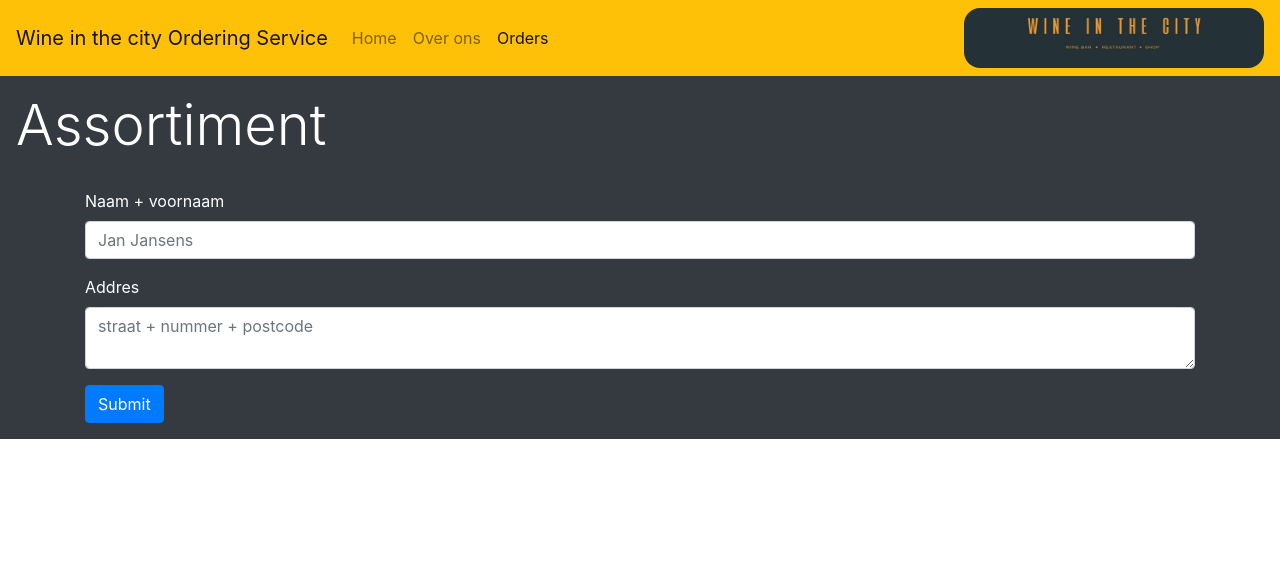
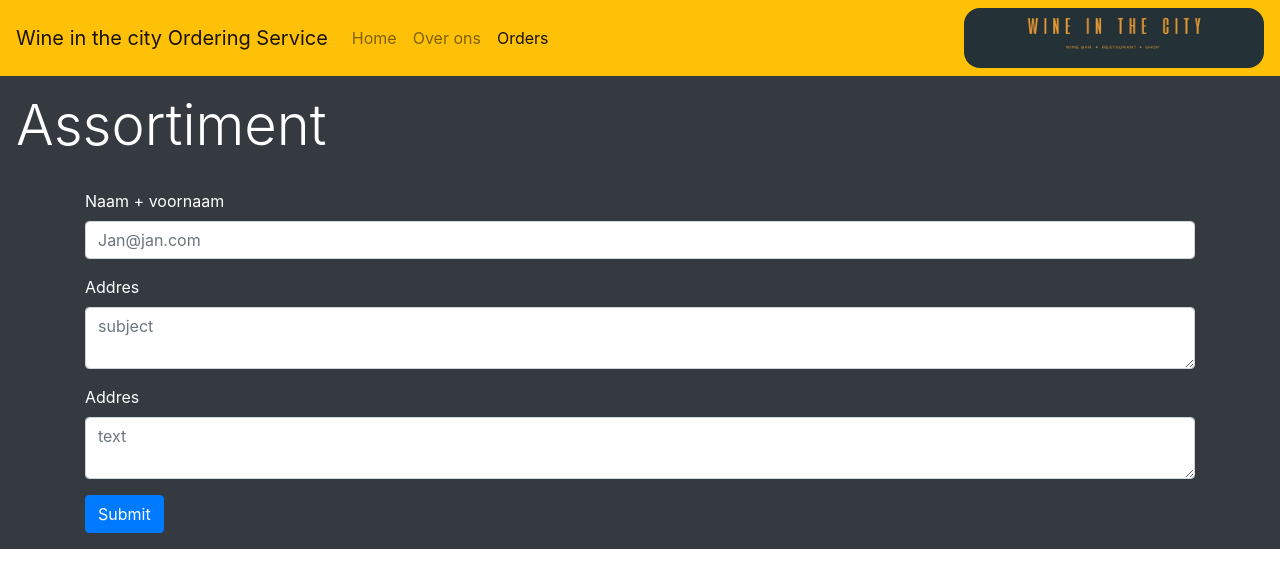
Before and after one commit to ben-student/WITC, an Angular app: page /orders in a window 1280 px wide. Shown: the top 588 px of the page. Built offline with nearby package versions, Linux system fonts and the light colour scheme.

Commit message:
changed port on localhost http

```diff
--- a/src/app/app.module.ts
+++ b/src/app/app.module.ts
@@ -6,6 +6,7 @@ import { AppComponent } from './app.component';
 import { OrdersComponent } from './orders/orders.component';
 import { HeaderComponent } from './header/header.component';
 import { AboutComponent } from './about/about.component';
+import { HttpClientModule} from '@angular/common/http';
 
 @NgModule({
   declarations: [
@@ -18,7 +19,8 @@ import { AboutComponent } from './about/about.component';
   imports: [
     BrowserModule,
     AppRoutingModule,
-    ReactiveFormsModule
+    ReactiveFormsModule,
+    HttpClientModule
   ],
   providers: [],
   bootstrap: [AppComponent]
--- /dev/null
+++ b/src/app/mail-service.service.ts
@@ -0,0 +1,22 @@
+import { Injectable } from '@angular/core';
+import { HttpClient } from '@angular/common/http';
+
+@Injectable({
+  providedIn: 'root'
+})
+export class MailServiceService {
+
+  constructor(private _http : HttpClient) { }
+
+
+  sendMail(body){
+    return this._http.post("http://localhost:8080/sendmail", body).subscribe(
+      res => {
+        console.log(res);
+      },
+      err => {
+        console.log(err);
+      }
+    )
+  }
+}
--- a/src/app/orders/orders.component.html
+++ b/src/app/orders/orders.component.html
@@ -11,20 +11,28 @@
 
 
         <div class="form-group">
-          <label for="name">
+          <label for="email">
             Naam + voornaam
           </label>
-          <input class="form-control" id="name" placeholder="Jan Jansens" formControlName="name">
+          <input class="form-control" id="email" placeholder="Jan@jan.com" formControlName="email">
         </div>
 
 
 
         <div class="form-group">
-          <label for="addres">
+          <label for="subject">
             Addres
           </label>
-          <textarea class="form-control" id="addres" rows="2" placeholder="straat + nummer + postcode "
-            formControlName="addres"></textarea>
+          <textarea class="form-control" id="addres" rows="2" placeholder="subject"
+            formControlName="subject"></textarea>
+        </div>
+
+        <div class="form-group">
+          <label for="subject">
+            Addres
+          </label>
+          <textarea class="form-control" id="text" rows="2" placeholder="text"
+            formControlName="text"></textarea>
         </div>
 
 
--- a/src/app/orders/orders.component.ts
+++ b/src/app/orders/orders.component.ts
@@ -1,5 +1,6 @@
 import { Component, OnInit } from '@angular/core';
 import { FormGroup, FormControl ,FormBuilder } from '@angular/forms';
+import { MailServiceService } from '../mail-service.service';
 
 @Component({
   selector: 'app-orders',
@@ -14,11 +15,12 @@ export class OrdersComponent implements OnInit {
 
 
 
-  constructor(private fb : FormBuilder) {
+  constructor(private fb : FormBuilder, private ms : MailServiceService) {
 
     this.orderForm = this.fb.group({
-      name: '',
-      addres: ''
+      email: '',
+      subject: '',
+      text: ''
     });
    }
 
@@ -31,7 +33,8 @@ export class OrdersComponent implements OnInit {
   sendOrder(orderData){
 
 
-    console.log(orderData.name);
+   this.ms.sendMail(orderData);
+
   }
 
 }
```
Also changed, not shown: 2 other files (tests, documents, lock files or other folders).
